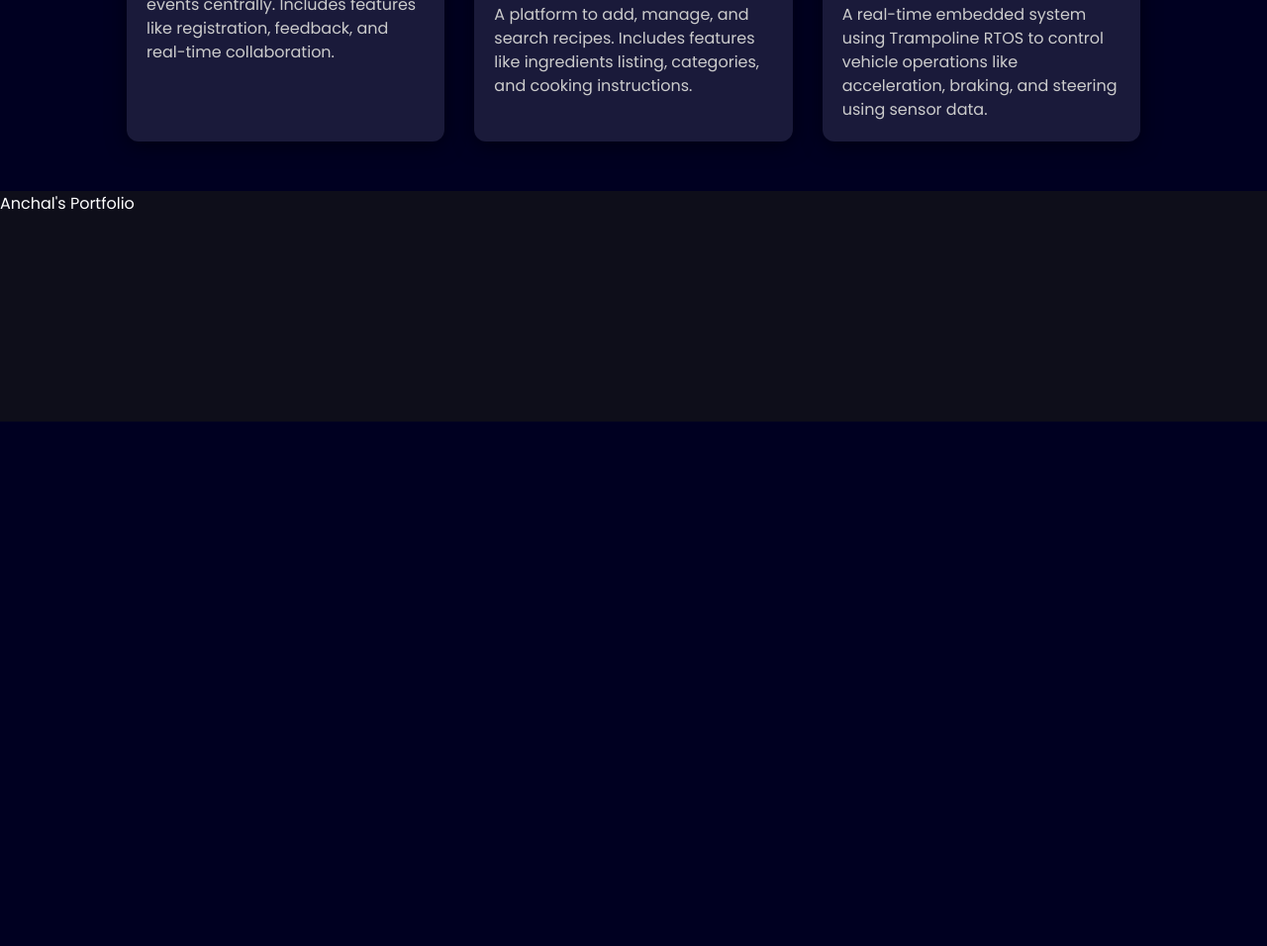
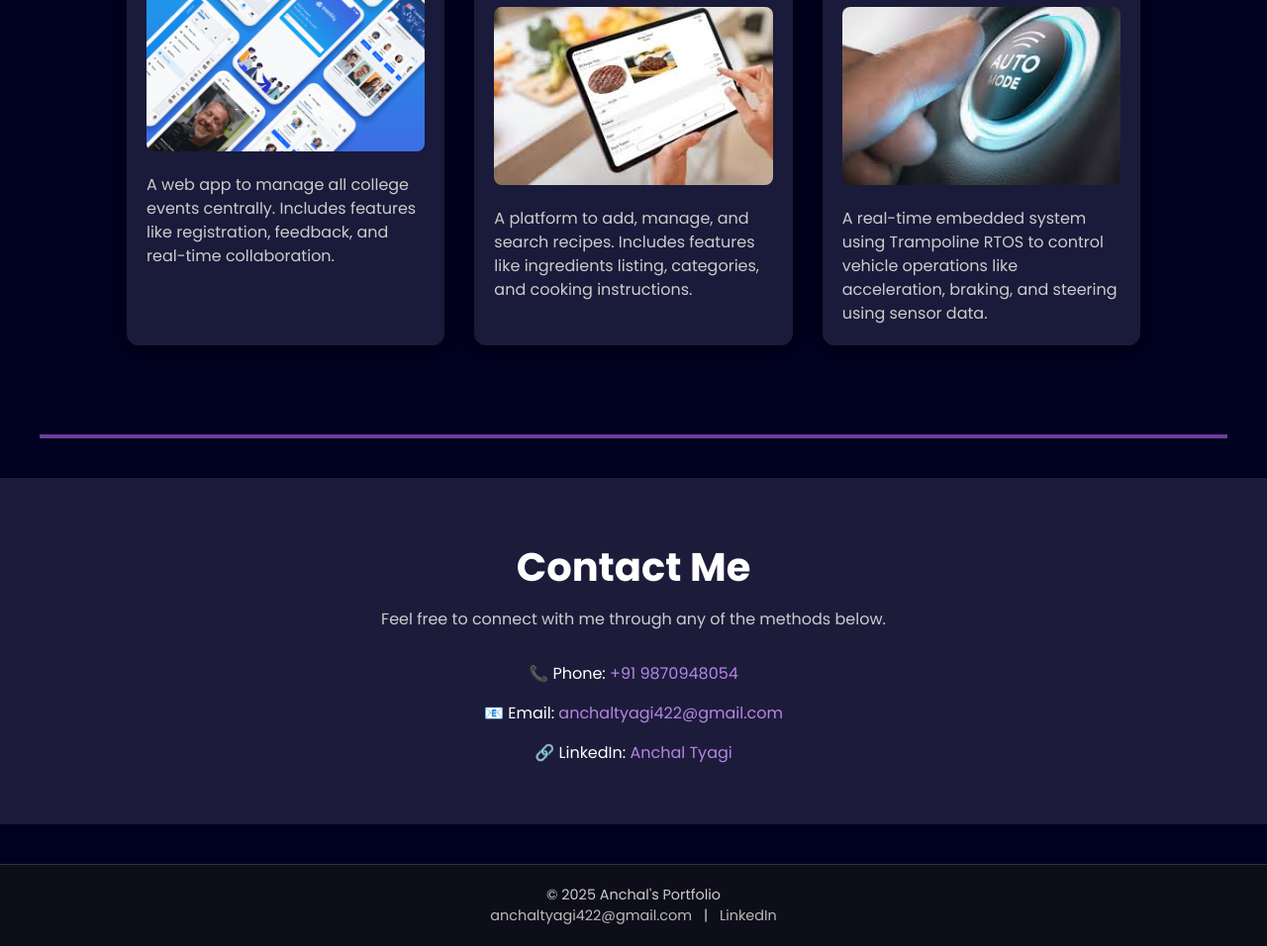
Before and after one commit to anchaltyagi1/Portfolio-website, a plain HTML site: page index.html in a window 1280 px wide. Shown: the part 1777-2733 px from the top of the page at 99% size. Before the commit the page ends 2203 px from the top, so only its background shows below. Drawn offline with nearby package versions, Linux system fonts and the light colour scheme; a web font is replaced by a local one.

Commit message:
Final Changes

```diff
--- a/index.html
+++ b/index.html
@@ -13,7 +13,7 @@
         <div class="right">
           <ul>
             <li><a href="#home">Home</a></li>
-            <li><a href="#">About</a></li>
+            <li><a href="#about">About</a></li>
             <li><a href="#skills">Skills</a></li>
             <li><a href="#projects">Projects</a></li>
             <li><a href="#contacts">Contacts</a></li>
@@ -38,14 +38,21 @@
           />
         </div>
       </section>
-      <hr>
+      <hr />
+      <!-- About Section -->
       <section id="about" class="aboutSection">
         <h1>About Me</h1>
         <p>
-          I am Anchal, a passionate developer with expertise in web development and data analysis.
+          I am Anchal, a passionate developer with expertise in web development
+          and data analysis.
         </p>
 
-        <a href="assets/Anchal_tyagi_ (1).pdf" target="_blank" class="resume-button">View Resume</a>
+        <a
+          href="assets/Anchal_tyagi_ (1).pdf"
+          target="_blank"
+          class="resume-button"
+          >View Resume</a
+        >
       </section>
 
       <hr />
@@ -146,19 +153,40 @@
         </div>
       </section>
 
+      <hr />
+      <!--Contact Section-->
+      <section class="contactSection" id="contacts">
+        <h1>Contact Me</h1>
+        <p>Feel free to connect with me through any of the methods below.</p>
 
+        <div class="contactDetails">
+          <div class="contactItem">
+            📞 Phone: <a href="tel:+91 9870948054">+91 9870948054</a>
+          </div>
+          <div class="contactItem">
+            📧 Email:
+            <a href="mailto:anchaltyagi422@gmail.com">anchaltyagi422@gmail.com</a>
+          </div>
+          <div class="contactItem">
+            🔗 LinkedIn: <a href="https://www.linkedin.com/in/anchal-tyagi-1b6082240/" target="_blank" rel="noopener noreferrer">Anchal Tyagi</a>
+
+
+          </div>
+        </div>
+      </section>
     </main>
 
-    <footer>
-        <div class="flex">
-            <div class="first">Anchal's Portfolio</div>
-            <div class="second">
-                <ul></ul>
-            </div>
-            <div class="third"></div>
-            <div class="fourth"></div>
+    <footer class="footer">
+        <div class="footer-content">
+          <p>&copy; 2025 Anchal's Portfolio</p>
+          <div class="footer-links">
+            <a href="mailto:anchaltyagi422@gmail.com">anchaltyagi422@gmail.com</a>
+            |
+            <a href="https://www.linkedin.com/in/anchal-tyagi-1b6082240/"target="_blank" rel="noopener noreferrer">LinkedIn</a>
+          </div>
         </div>
-    </footer>
+      </footer>
+
 
     <script src="https://unpkg.com/typed.js@2.1.0/dist/typed.umd.js"></script>
 
--- a/style.css
+++ b/style.css
@@ -1,4 +1,4 @@
-@import url('https://fonts.googleapis.com/css2?family=Martel+Sans:wght@200;300;400;600;700;800;900&family=Poppins:ital,wght@0,100;0,200;0,300;0,400;0,500;0,600;0,700;0,800;0,900;1,100;1,200;1,300;1,400;1,500;1,600;1,700;1,800;1,900&display=swap');
+@import url("https://fonts.googleapis.com/css2?family=Martel+Sans:wght@200;300;400;600;700;800;900&family=Poppins:ital,wght@0,100;0,200;0,300;0,400;0,500;0,600;0,700;0,800;0,900;1,100;1,200;1,300;1,400;1,500;1,600;1,700;1,800;1,900&display=swap");
 * {
   margin: 0;
   padding: 0;
@@ -11,7 +11,7 @@ body {
   color: #fff;
 }
 
-.left{
+.left {
   font-size: 1.5rem;
 }
 
@@ -20,7 +20,11 @@ nav {
   top: 0;
   left: 0;
   width: 100%;
-    background-color: rgb(0, 0, 33); /* Match your site background or use any solid color */
+  background-color: rgb(
+    0,
+    0,
+    33
+  ); /* Match your site background or use any solid color */
   z-index: 1000;
   display: flex;
   align-items: center;
@@ -29,39 +33,36 @@ nav {
   height: 100px;
 }
 
-
-nav ul{
+nav ul {
   display: flex;
   justify-content: center;
 }
 nav ul li {
-
   list-style-type: none;
-  margin: 0 23px
+  margin: 0 23px;
 }
-.firstSection{
+.firstSection {
   display: flex;
-    justify-content:space-around;
+  justify-content: space-around;
   align-items: center;
   margin: 130px 0;
 }
-.firstSection >div{
+.firstSection > div {
   width: 30%;
 }
 
-.leftSection{
+.leftSection {
   font-size: 2.5rem;
 }
-.rightSection img{
+.rightSection img {
   width: 80%;
-     margin: 50px 0  ;
-
+  margin: 50px 0;
 }
-.purple{
+.purple {
   color: rgb(133, 86, 177);
   font-weight: bold;
 }
-ul li a{
+ul li a {
   text-decoration: none;
   color: white;
 }
@@ -70,16 +71,16 @@ color: rgb(153, 153, 226);
   font-size: 1.2rem;
 }
 
-#element{
+#element {
   color: rgb(182, 133, 228);
 }
 
-.aboutSection{
+.aboutSection {
   max-width: 80vw;
   margin: auto;
   padding: 20px;
 }
-.aboutSection h1{
+.aboutSection h1 {
   font-size: 2rem;
   margin-bottom: 30px;
   color: white;
@@ -101,24 +102,23 @@ font-size: 1.2rem;
   background-color: rgb(109, 61, 155);
 }
 
-.secondSection{
+.secondSection {
   max-width: 80vw;
   margin: auto;
   padding: 20px;
 }
 
- main hr{
-    border: 1px solid purple;
-    margin: 0 40px;
+main hr {
+  border: 2px solid rgb(109, 61, 155);
+  margin: 40px;
 }
 
-.secondSection h1{
+.secondSection h1 {
   font-size: 2rem;
   margin-bottom: 30px;
   color: white;
-
 }
-.textGray{
+.textGray {
   color: gray;
 }
 /* .skills-container {
@@ -129,7 +129,6 @@ font-size: 1.2rem;
   }
    */
 .skills-container {
-
   display: flex;
   flex-wrap: wrap; /* allows wrapping to next row */
   flex-direction: row;
@@ -193,7 +192,6 @@ font-size: 1.2rem;
   margin-bottom: 15px;
 }
 
-
 .project-card {
   background-color: #1a1a3a;
   padding: 20px;
@@ -219,12 +217,58 @@ font-size: 1.2rem;
   color: #ccc;
 }
 
-  footer{
+
+.contactSection {
+  padding: 60px 20px;
+  background-color: #1c1c3a;
+  color: white;
+  text-align: center;
+}
+
+.contactSection h1 {
+  font-size: 2.5rem;
+  margin-bottom: 10px;
+}
+
+.contactSection p {
+  margin-bottom: 30px;
+  color: #ccc;
+}
+
+.contactDetails {
+  display: flex;
+  flex-direction: column;
+  gap: 15px;
+  align-items: center;
+}
+
+.contactItem a {
+  color: rgb(182, 133, 228);
+  text-decoration: none;
+}
+
+.contactItem a:hover {
+  color: white;
+  text-decoration: underline;
+}
+
+.footer {
     background-color: #0e0e1a;
-    height: 233px;
+    color: #ccc;
+    text-align: center;
+    padding: 20px 10px;
+    margin-top: 40px;
+    border-top: 1px solid #333;
+    font-size: 0.9rem;
   }
- .footer{
-    display: flex;
-    padding: 23px 122px;
-    justify-content: space-evenly;
+
+  .footer-links a {
+    color: #bbb;
+    text-decoration: none;
+    margin: 0 8px;
   }
+
+  .footer-links a:hover {
+    color: #fff;
+    text-decoration: underline;
+  }
```
Lines whose indentation alone changed are shown as unchanged.
